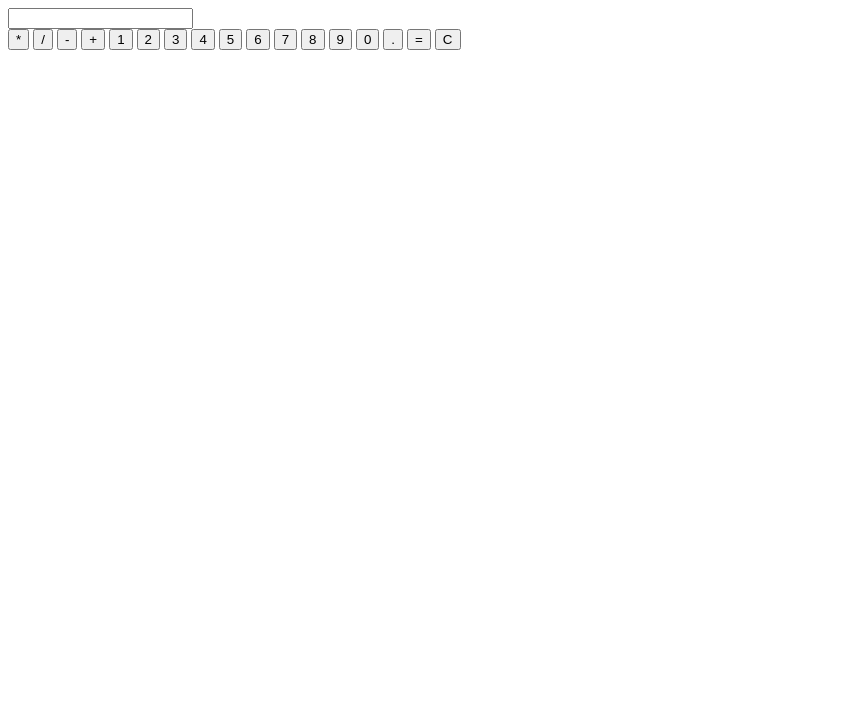
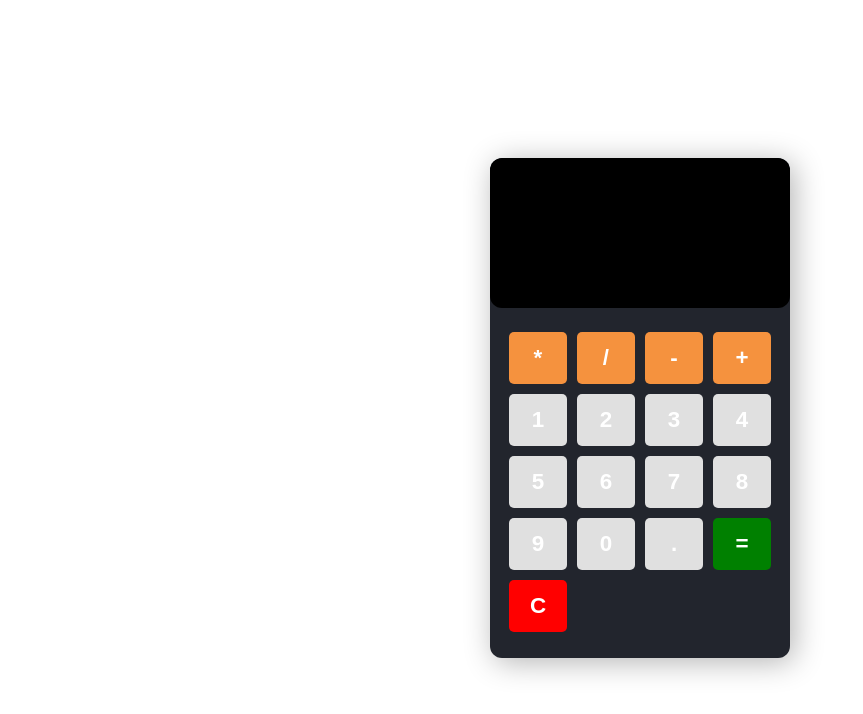
Before and after one commit to samirzjadhav/calculator, a plain HTML site: page inde.html in a window 1280 px wide. Shown: the whole page, without its empty margins (0-863 px from the left). Drawn offline with Linux system fonts and the light colour scheme.

Commit message:
feat: styled calculator

```diff
--- a/inde.html
+++ b/inde.html
@@ -5,13 +5,14 @@
     <meta http-equiv="X-UA-Compatible" content="IE=edge" />
     <meta name="viewport" content="width=device-width, initial-scale=1.0" />
     <title>Calculator</title>
+    <link rel="stylesheet" href="style.css" />
   </head>
   <body>
     <section class="calculator">
       <form>
         <input type="text" class="screen" />
       </form>
-      <div class="button">
+      <div class="buttons">
         <button type="button" class="btn btn-yellow" data-num="*">*</button>
         <button type="button" class="btn btn-yellow" data-num="/">/</button>
         <button type="button" class="btn btn-yellow" data-num="-">-</button>
--- a/style.css
+++ b/style.css
@@ -0,0 +1,73 @@
+* {
+  box-sizing: border-box;
+}
+
+body {
+  min-height: 100vh;
+  background: color #efeff2;
+  display: flex;
+  align-items: center;
+  justify-content: center;
+}
+
+.calculator {
+  width: 300px;
+  height: 500px;
+  box-shadow: 4px 4px 30px rgba(0, 0, 0, 0.3);
+  border-radius: 12px;
+  background-color: #22252d;
+  overflow: hidden;
+}
+
+form input {
+  width: 100%;
+  height: 150px;
+  border: none;
+  font-size: 2rem;
+  border-radius: 12px;
+  padding: 1rem;
+  color: #fff;
+  background: #000;
+  text-align: right;
+  pointer-events: none;
+}
+
+.buttons {
+  display: flex;
+  justify-content: space-between;
+  flex-wrap: wrap;
+  padding: 1.2rem;
+}
+
+button {
+  flex: 0 0 22%;
+  margin: 5px 0;
+  border-radius: 1px solid #000;
+  width: 60px;
+  height: 52px;
+  font-size: 1.4rem;
+  font-weight: 600;
+  border-radius: 5px;
+  cursor: pointer;
+  border: 0px;
+}
+
+.btn-yellow {
+  background-color: rgba(245, 146, 62);
+  color: #fff;
+}
+
+.btn-grey {
+  background-color: rgba(224, 224, 224);
+  color: #fff;
+}
+
+.btn-equal {
+  background-color: green;
+  color: #fff;
+}
+
+.btn-clear {
+  background-color: red;
+  color: #fff;
+}
```
